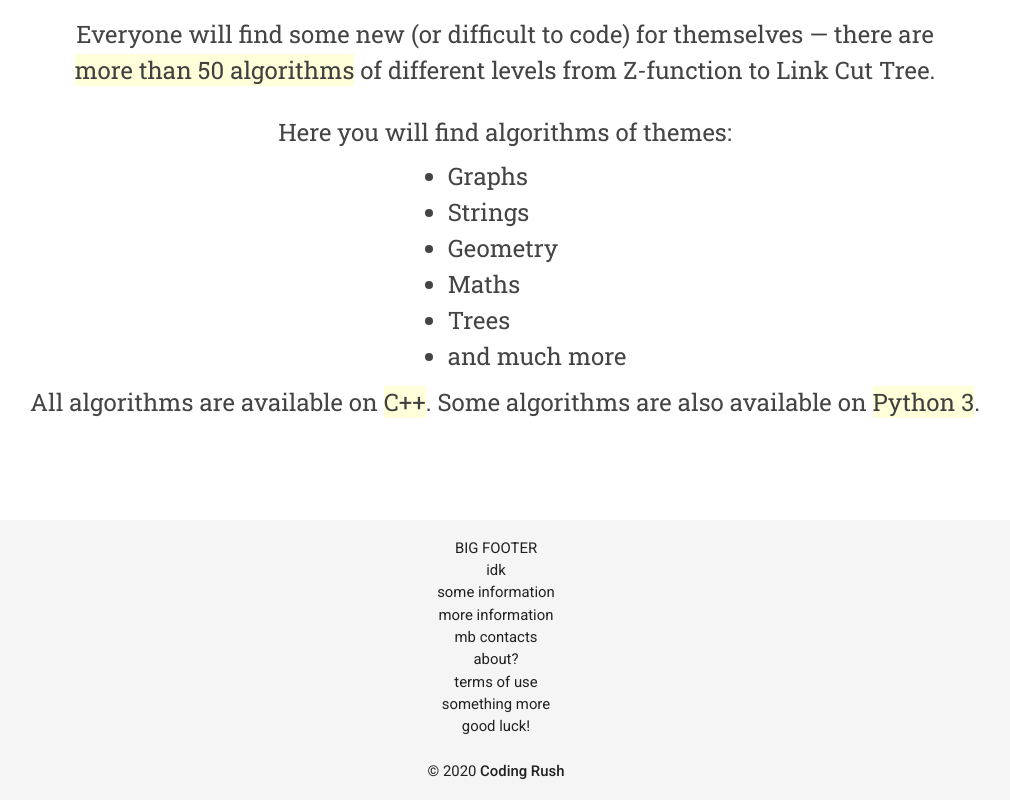
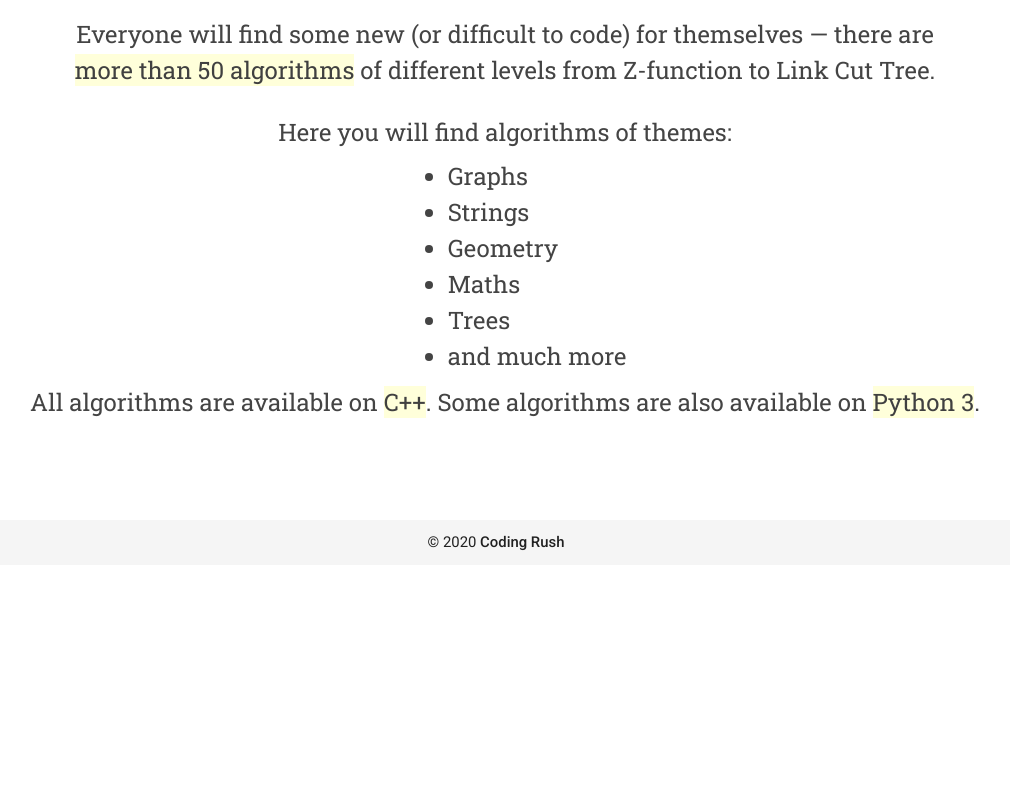
Before and after one commit to NightReal/coding-rush, a Vue app in the folder frontend/: page / in a window 1280 px wide. Shown: the part 3121-3921 px from the top of the page, without its empty margins (144-1154 px from the left). After the commit the page ends 3686 px from the top, so only its background shows below. Built offline with nearby package versions, Linux system fonts and the light colour scheme.

Commit message:
Removed big footer

```diff
--- a/frontend/src/App.vue
+++ b/frontend/src/App.vue
@@ -7,8 +7,7 @@
       <router-view/>
     </v-main>
 
-    <FooterBig v-if="isRoot()"/>
-    <FooterSmall v-else/>
+    <Footer/>
   </v-app>
 </template>
 
@@ -16,8 +15,7 @@
 
 import HeaderAuth from '@/components/Headers/HeaderAuth.vue';
 import HeaderUnauth from '@/components/Headers/HeaderUnauth.vue';
-import FooterBig from '@/components/Footers/FooterBig.vue';
-import FooterSmall from '@/components/Footers/FooterSmall.vue';
+import Footer from '@/components/Footer.vue';
 import store from '@/store/index';
 
 export default {
@@ -26,8 +24,7 @@ export default {
   components: {
     HeaderAuth,
     HeaderUnauth,
-    FooterSmall,
-    FooterBig,
+    Footer,
   },
   methods: {
     isAuthenticated() {
--- a/frontend/src/components/Footers/FooterBig.vue
+++ /dev/null
@@ -1,25 +0,0 @@
-<template>
-  <v-footer id="footer">
-    <v-col class="pa-0 ma-0 text-center">
-      BIG FOOTER<br>idk<br>some information<br>more information<br>mb contacts<br>about?<br>
-      terms of use<br>something more<br>good luck!<br><br>
-      © {{ new Date().getFullYear() }} <span class="font-weight-medium">Coding Rush</span>
-    </v-col>
-  </v-footer>
-</template>
-
-<script>
-export default {
-  name: 'Footer',
-};
-</script>
-
-<style scoped>
-
-#footer {
-  height: 280px;
-  align-items: center;
-  font-size: 0.93rem;
-}
-
-</style>
```
Also changed, not shown: frontend/src/components/Footer.vue (renamed from frontend/src/components/Footers/FooterSmall.vue).
